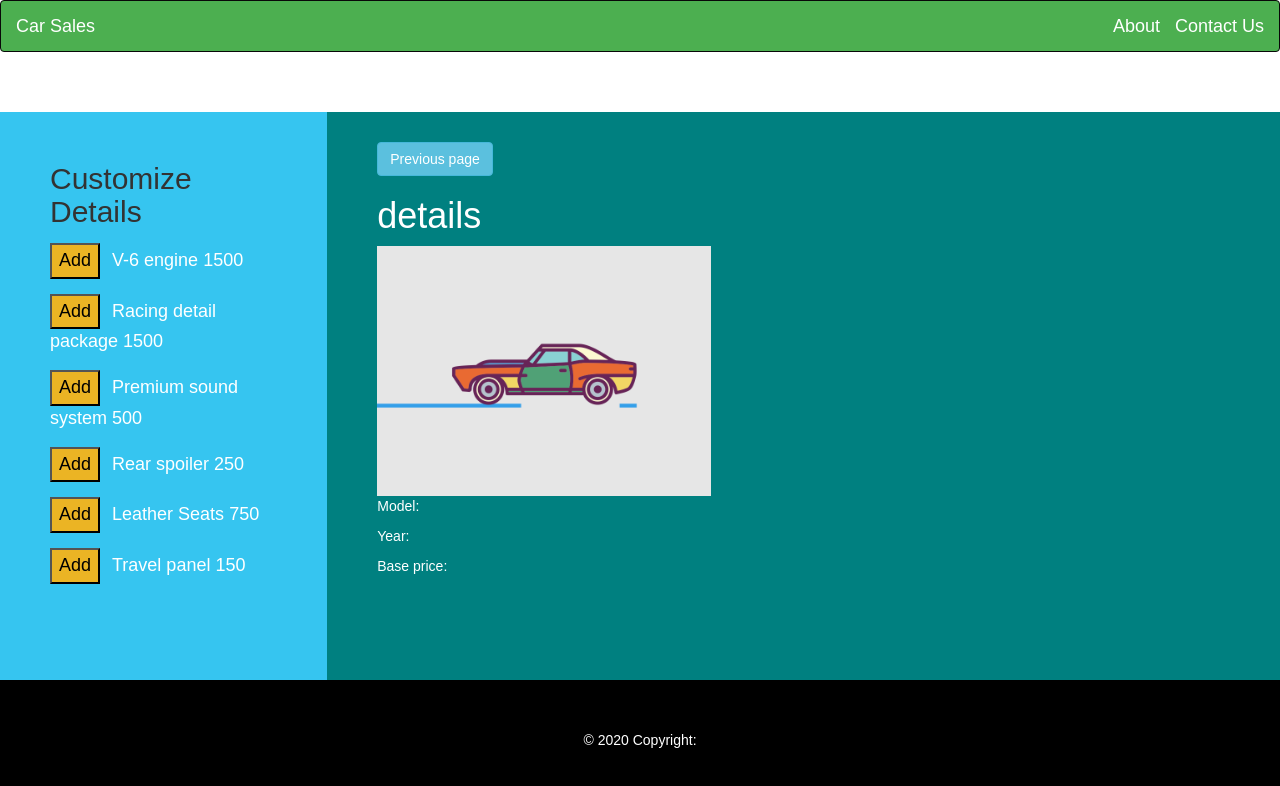
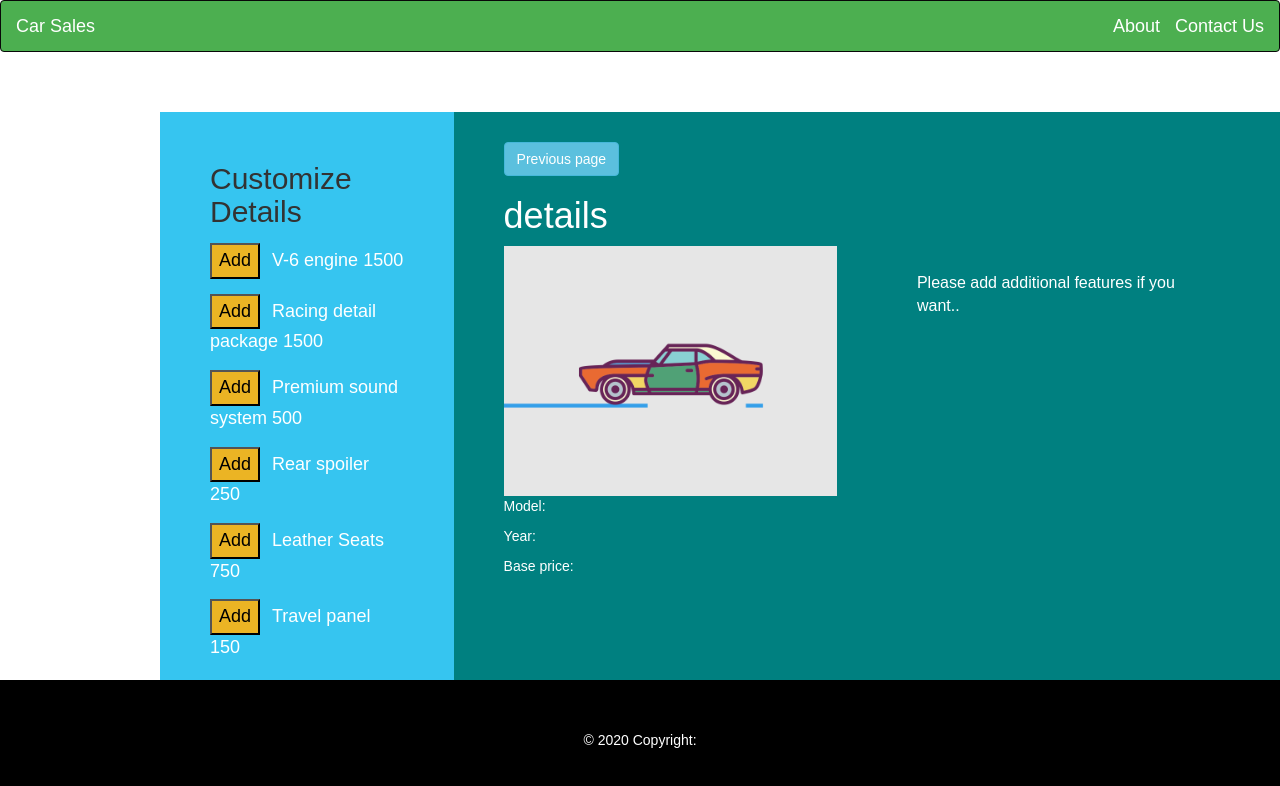
Before and after one commit to vy3191/e-commerce, a React (Create React App) app: page /cars/1 in a window 1280 px wide. Shown: the top 786 px of the page. Built offline with nearby package versions, Linux system fonts and the light colour scheme.

Commit message:
still working on some styles

```diff
--- a/src/components/ShowCar.js
+++ b/src/components/ShowCar.js
@@ -7,8 +7,15 @@ class ShowCar extends Component {
   constructor(props) {
     super(props);
     this.state = {
-      features: []
+      features: [],
+      addedFeatures: []
     }
+  }
+
+  handleFeatures(feature) {
+    this.setState({
+      additionalFeatures: [...this.state.addedFeatures, feature]
+    })
   }
 
   componentDidMount() {
@@ -56,6 +63,14 @@ class ShowCar extends Component {
               <p>Base price: {car.price}</p>
             </div>
           </div>
+          <div className="purchased-features">
+            {
+              this.state.addedFeatures.length ===0 ?
+              <p>Please add additional features if you want..</p> :
+              null
+            }
+
+          </div>
         </div>
       </div>
     );
--- a/src/styles/App.css
+++ b/src/styles/App.css
@@ -90,6 +90,7 @@ div.cards-container + .card {
 }
 
 .show-car {
+  display: flex;
   background: teal;
   height: 680px;;
   color: white;
@@ -97,14 +98,26 @@ div.cards-container + .card {
   margin-top: 40px;
 }
 
+.basic-feature {
+  margin-right: 30px;
+}
+
+.purchased-features {
+   margin-top: 100px;
+   padding: 30px 50px;
+   font-size: 16px;
+}
+
 .container-flex {
   display: flex;
+  justify-content: space-around;
 }
 
 .additional-feature {
   padding: 30px 50px;
   background:#36C5F0;
   margin-top: 40px;
+  margin-left: 160px;
 }
 
 div.feature {
```
